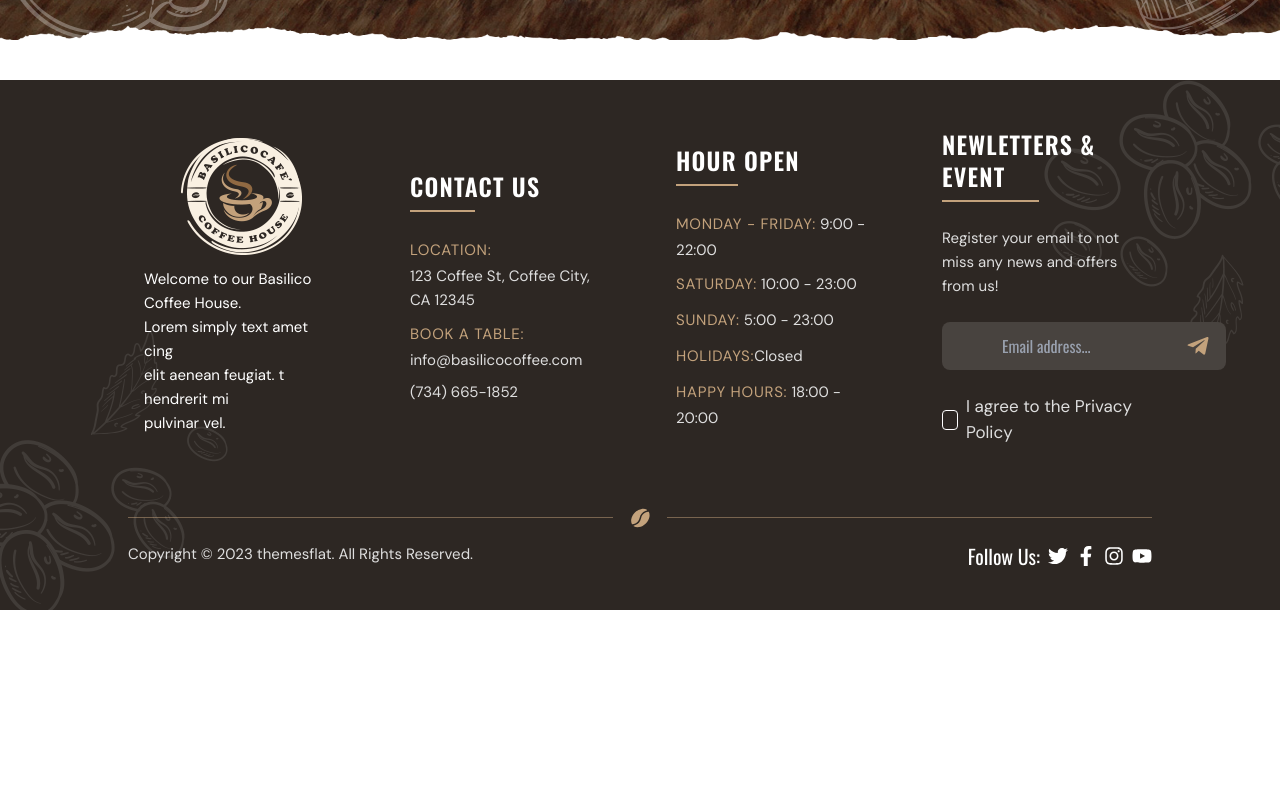
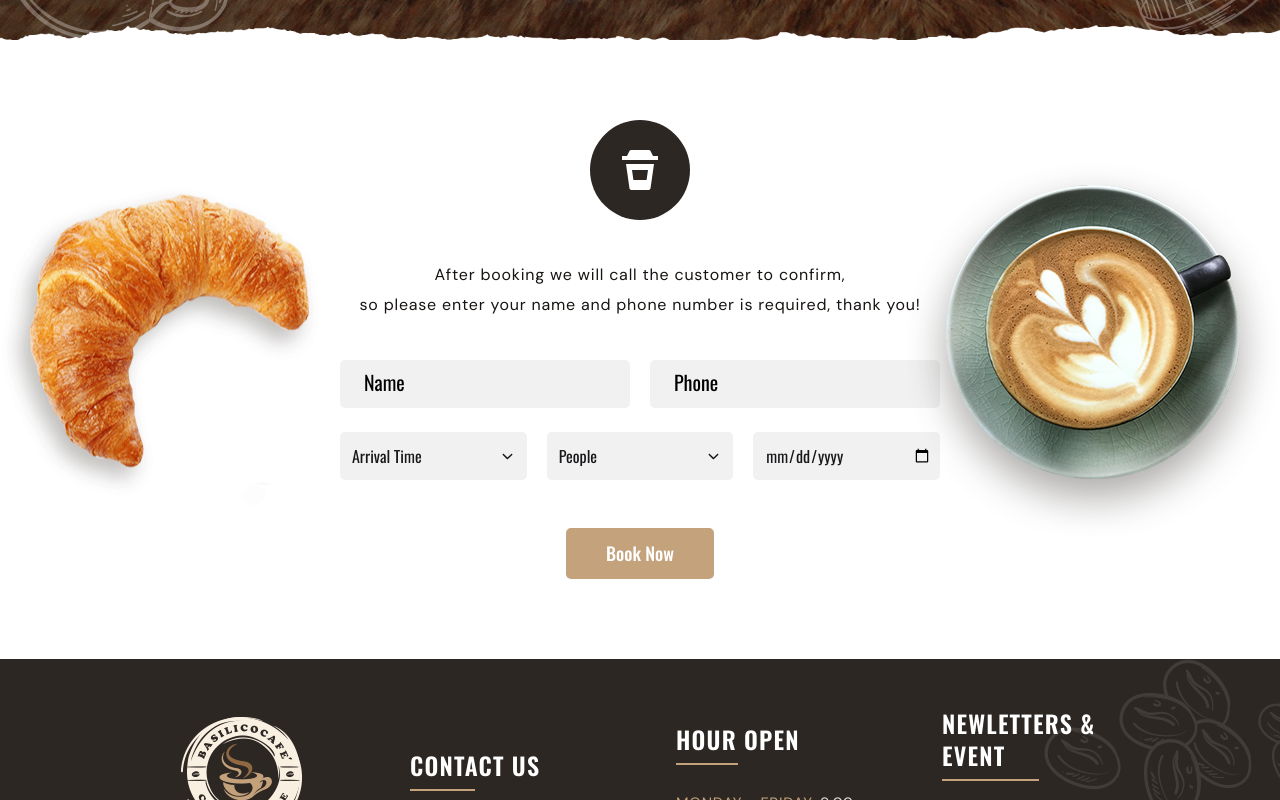
Before and after one commit to MahmoudNassim/Basilico-Cafe, a React (Vite) app: page /reservation in a window 1280 px wide. Shown: the part 760-1560 px from the top of the page. Before the commit the page ends 1370 px from the top, so only its background shows below. Built offline with nearby package versions, Linux system fonts and the light colour scheme; a web font is replaced by a local one.

Commit message:
Book Table Component and The End of Reservation Page

```diff
--- a/package.json
+++ b/package.json
@@ -27,7 +27,7 @@
     "@types/react": "^19.1.10",
     "@types/react-dom": "^19.1.7",
     "@vitejs/plugin-react": "^5.0.0",
-    "daisyui": "^5.1.13",
+    "daisyui": "^5.3.7",
     "eslint": "^9.33.0",
     "eslint-plugin-react-hooks": "^5.2.0",
     "eslint-plugin-react-refresh": "^0.4.20",
--- /dev/null
+++ b/src/components/Reservation/BookTable.tsx
@@ -0,0 +1,124 @@
+import img1 from "../../assets/images/Reservstion/snacks-1.png";
+import img2 from "../../assets/images/Reservstion/cup.png";
+import { BiSolidCoffeeTogo } from "react-icons/bi";
+import { IoIosArrowDown } from "react-icons/io";
+import { useState } from "react";
+
+const BookTable = () => {
+  const [showDropdown, setShowDropdown] = useState(false);
+  const [arrivalTime, setArrivalTime] = useState("Arrival Time");
+  const [showPeopleDropdown, setShowPeopleDropdown] = useState(false);
+  const [selectedPeople, setSelectedPeople] = useState("People");
+
+  const times: string[] = ["6 AM", "6 PM"];
+
+  const people: number[] = [5, 10];
+  return (
+    <div className="my-20 w-full relative ">
+      <img
+        className="absolute left-0 top-1/2 -translate-y-1/2 max-xl:hidden"
+        src={img1}
+        alt=""
+      />
+      <img
+        className="absolute right-0 top-1/2 -translate-y-1/2 max-xl:hidden"
+        src={img2}
+        alt=""
+      />
+      <div className="container mx-auto flex flex-col items-center justify-center gap-10">
+        <div className=" rounded-full relative z-0 bg-[#2D2723] w-[100px] h-[100px] ">
+          <BiSolidCoffeeTogo className="absolute text-5xl left-1/2 -translate-x-1/2 top-1/2 -translate-y-1/2 text-white " />
+        </div>
+        <p
+          style={{ fontFamily: "DM SANS ,sans-serif" }}
+          className="leading-[30px] text-[16px] text-[#171412] text-center tracking-wider"
+        >
+          After booking we will call the customer to confirm, <br />
+          so please enter your name and phone number is required, thank you!
+        </p>
+        <div className="flex justify-center w-full max-w-[600px] flex-col items-center gap-6 max-md:p-2">
+          <div className="grid grid-cols-1 md:grid-cols-2 w-full gap-5">
+            <input
+              type="text"
+              placeholder="Name"
+              className=" pl-3  placeholder:p-3 py-3 rounded-[5px] bg-[#F1F1F1] focus-visible:outline-[#C3A27C]
+              placeholder:text-[20px] placeholder:text-start placeholder:text-black  "
+            />
+            <input
+              type="text"
+              placeholder="Phone"
+              className=" pl-3 placeholder:p-3 py-3 rounded-[5px] bg-[#F1F1F1] focus-visible:outline-[#C3A27C]
+              placeholder:text-[20px] placeholder:text-start placeholder:text-black "
+            />
+          </div>
+
+          {/* Second Inputs row */}
+          <div className="grid grid-cols-1 md:grid-cols-3 w-full gap-5 ">
+            <div
+              className="pl-3 py-3 bg-[#F1F1F1] flex  items-center justify-between rounded-[5px] relative "
+              onClick={() => setShowDropdown((prev) => !prev)}
+            >
+              <p>{arrivalTime}</p>
+              <IoIosArrowDown className="text-[15px] mr-3 cursor-pointer" />
+              {showDropdown && (
+                <div className="bg-white pl-3 py-3 w-full absolute left-0 top-full mt-1 shadow-lg flex flex-col z-20 rounded-md">
+                  {times.map((t) => (
+                    <p
+                      key={t}
+                      onClick={() => {
+                        setArrivalTime(t);
+                        setShowDropdown(false);
+                      }}
+                      className="p-2 hover:bg-[#F1F1F1] cursor-pointer"
+                    >
+                      {t}
+                    </p>
+                  ))}
+                </div>
+              )}
+            </div>
+
+            <div
+              className="pl-3 py-3 bg-[#F1F1F1] flex items-center justify-between rounded-[5px] relative cursor-pointer"
+              onClick={() => setShowPeopleDropdown((prev) => !prev)}
+            >
+              <p>{selectedPeople}</p>
+              <IoIosArrowDown className="text-[15px] mr-3" />
+              {showPeopleDropdown && (
+                <div className="bg-white pl-3 py-3 w-full absolute left-0 top-full mt-1 shadow-lg flex flex-col z-20 rounded-md">
+                  {people.map((num) => (
+                    <p
+                      key={num}
+                      onClick={() => {
+                        setSelectedPeople(`${num} People`);
+                        setShowPeopleDropdown(false);
+                      }}
+                      className="p-2 hover:bg-[#F1F1F1] cursor-pointer"
+                    >
+                      {num} People
+                    </p>
+                  ))}
+                </div>
+              )}
+            </div>
+
+            <input
+              type="Date"
+              className=" pl-3 placeholder:p-3 py-3 pr-2 rounded-[5px] bg-[#F1F1F1] focus-visible:outline-[#C3A27C]
+              placeholder:text-[20px] placeholder:text-start placeholder:text-black "
+            />
+          </div>
+
+          <button
+            className="mt-6 bg-[#C3A27C] text-white px-10 py-3 rounded-[5px] text-[18px] cursor-pointer cursor-hover
+            font-medium hover:bg-[#2D2723] transition-all duration-200"
+          >
+            Book Now
+          </button>
+        </div>
+      </div>
+    </div>
+  );
+};
+
+export default BookTable;
--- a/src/index.css
+++ b/src/index.css
@@ -3,7 +3,7 @@
 @import url("https://fonts.googleapis.com/css2?family=DM+Sans:ital,opsz,wght@0,9..40,100..1000;1,9..40,100..1000&family=Sue+Ellen+Francisco&display=swap");
 
 @import "tailwindcss";
-
+@plugin "daisyui";
 body {
   font-family: "Oswald", sans-serif;
 }
--- a/src/pages/ReservationPage.tsx
+++ b/src/pages/ReservationPage.tsx
@@ -1,5 +1,6 @@
 import HeroSectionComponent from "../components/HeroSectionComponent";
 import bg from "../assets/images/Reservstion/bg-reservation.jpg";
+import BookTable from "../components/Reservation/BookTable";
 
 const ReservationPage = () => {
   return (
@@ -10,6 +11,7 @@ const ReservationPage = () => {
         subtitle="- Online Reservation -"
         path="Reservation"
       />
+      <BookTable />
     </div>
   );
 };
```
Also changed, not shown: 1 other file (tests, documents, lock files or other folders).
